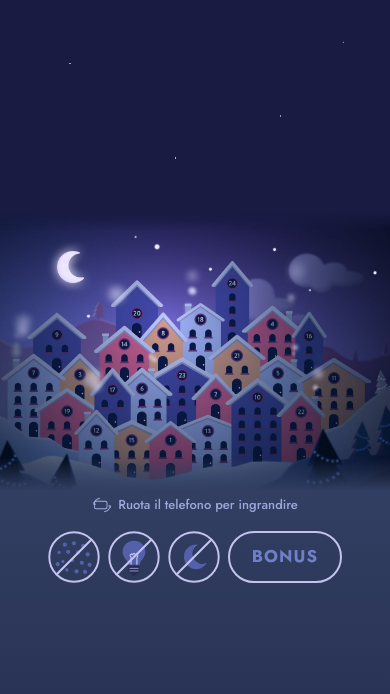
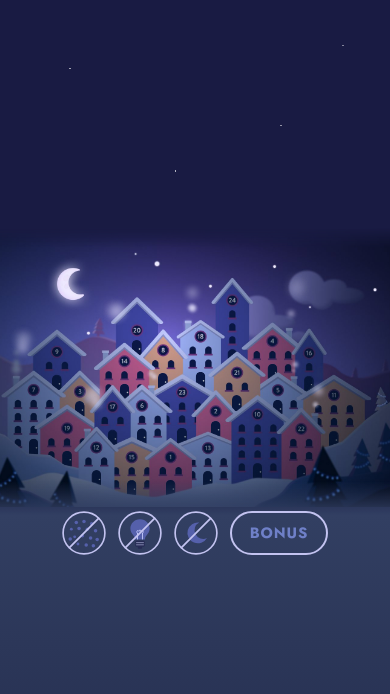
Before and after one commit to giovannaarcieri-crypto/calendario-avvento, a plain HTML site: page index.html in a window 390 px wide. Drawn offline with Linux system fonts and the light colour scheme.

Commit message:
Telefono: solo villaggio e download, niente scritta Ruota
Co-Authored-By: Claude Opus 5.5 <noreply@anthropic.com>
Claude-Session: https://claude.ai/code/session_01D78iny6kKeKd3XmKCyHTrW

```diff
--- a/index.html
+++ b/index.html
@@ -283,9 +283,14 @@ body{
   .neve-giu{display:flex;flex-direction:column;align-items:center;flex:1.6 1 0;width:100%;position:relative;z-index:2;
     margin-top:-34px;padding:34px 0 calc(16px + env(safe-area-inset-bottom));
     background:linear-gradient(180deg,#323f6200 0,#323f62 34px,#2c3759 45%,#222a4c 100%)}
-  .neve-giu .barra{padding:6px 12px 0}
-  .ruota{display:flex;margin:4px auto 10px;padding:0;border:none;background:none;font-size:13px;color:#b3b9ee;opacity:.85;gap:6px}
-  .ruota svg{width:20px;height:20px}
+  /* solo villaggio e download: icone e BONUS piccoli, appoggiati sulla neve */
+  .cielo{flex-grow:1.15}
+  .neve-giu{margin-top:-26px;padding-top:30px}
+  .neve-giu .barra{flex:none;padding:0 12px;gap:12px}
+  .neve-giu .ico-btn{width:44px;height:44px}
+  .neve-giu .pill-bonus{height:44px;font-size:15px;padding:0 18px;border-width:2px}
+  .neve-giu .scarica{margin:22px auto 4px}
+  .ruota{display:none!important}
   .icona,.bonus{display:none}
   .solo-mobile{display:inline-block}
   .ico-btn{display:inline-block}
--- a/sw.js
+++ b/sw.js
@@ -1,5 +1,5 @@
 // Funzionamento offline: salva tutti i file del calendario sul telefono
-const CACHE = 'avvento-v7';
+const CACHE = 'avvento-v8';
 const FILES = [
  "./",
  "apple-touch-icon.png",
```
